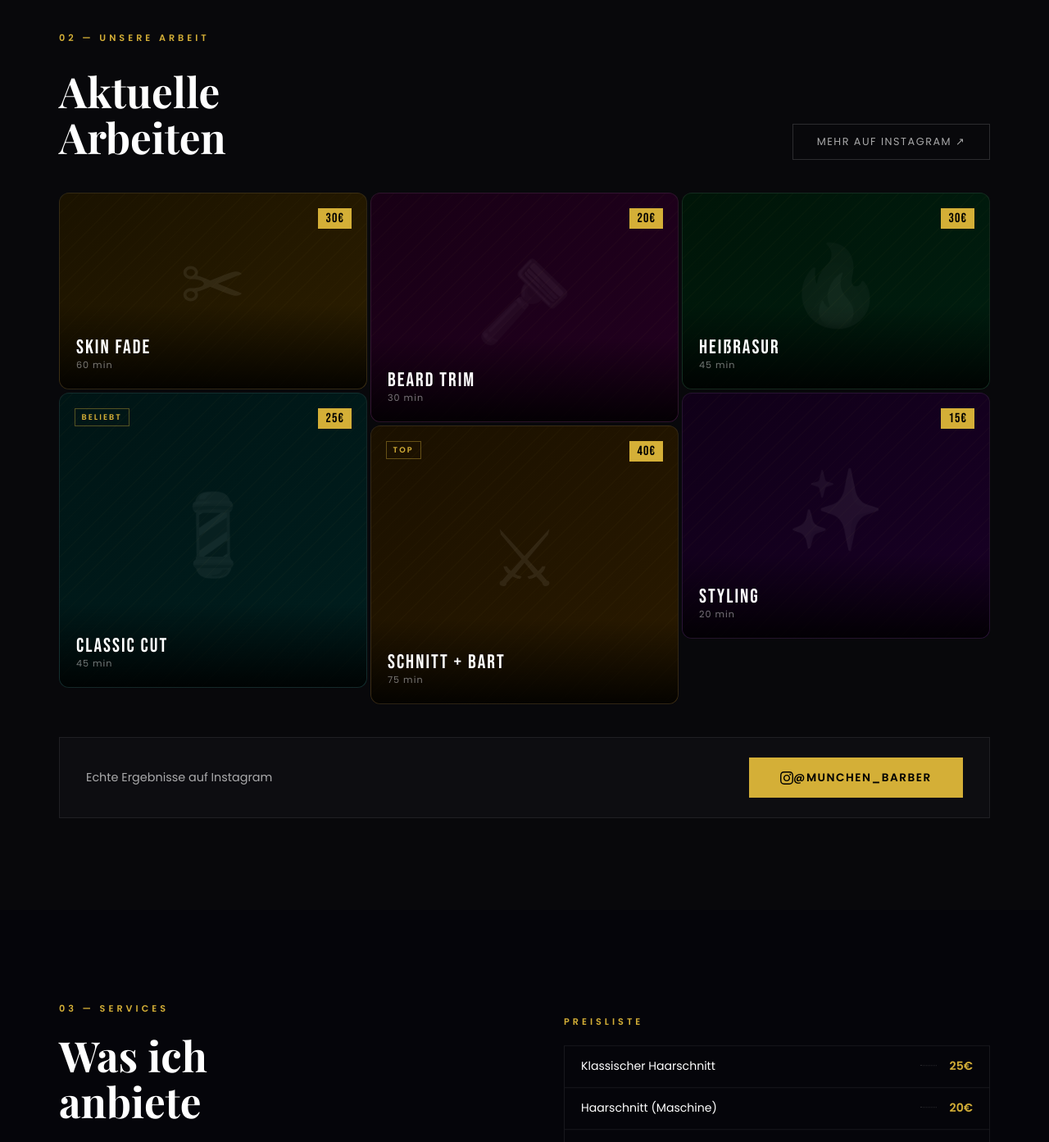
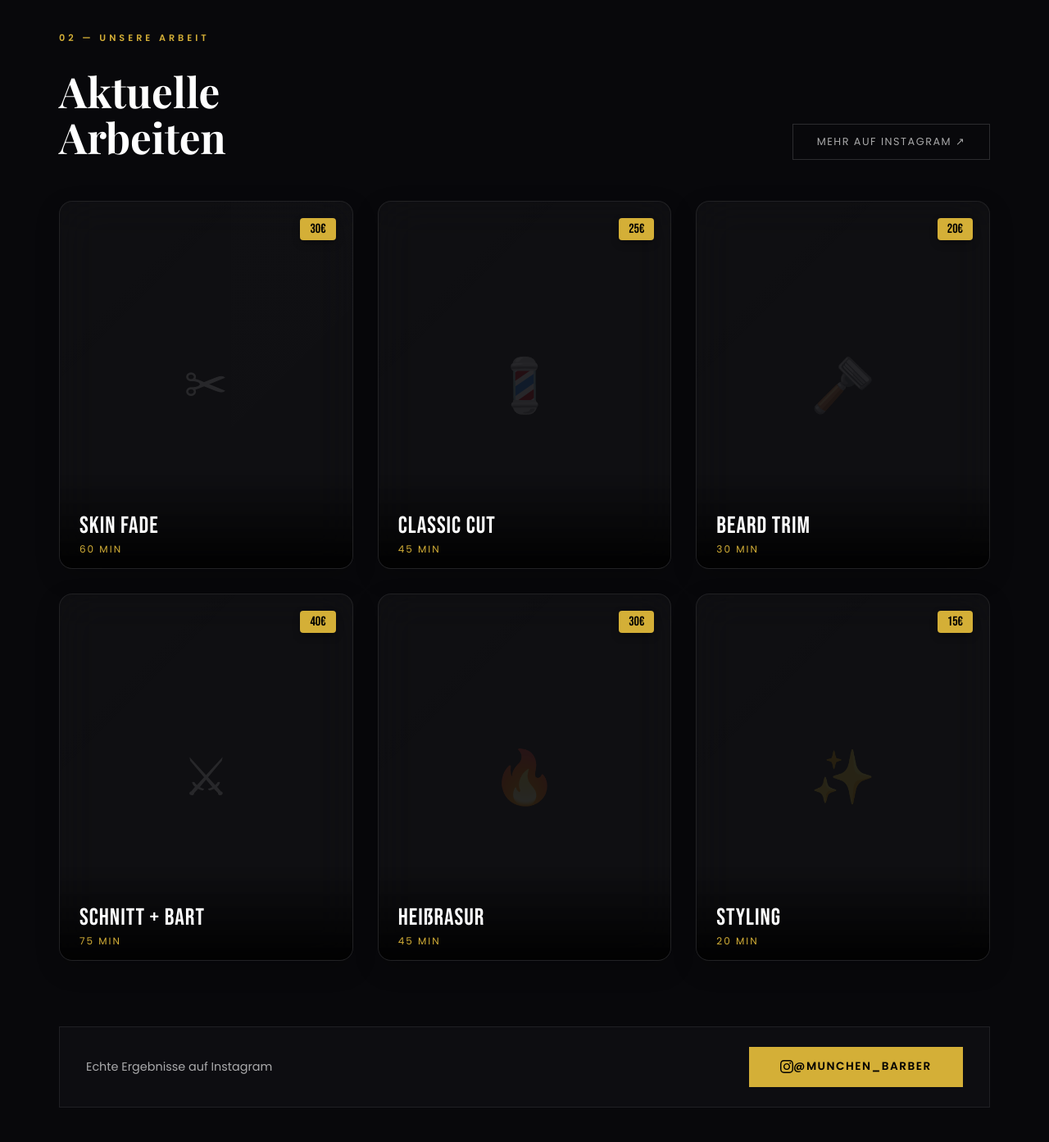
Before and after one commit to Andrey14880707/Telegram_app, a Flask app: page / in a window 1280 px wide. Shown: the part 1760-3153 px from the top of the page at 82% size. Run offline with Flask 3, Linux system fonts and the light colour scheme; data that the repository does not hold is empty; some web fonts are replaced.

```diff
--- a/static/script.js
+++ b/static/script.js
@@ -130,112 +130,84 @@ const numObs = new IntersectionObserver((entries) => {
 }, { threshold: .3 });
 document.querySelectorAll('.about-nums').forEach(el => numObs.observe(el));
 
-// ── Work Carousel ─────────────────────────────────────
-let _carPhotos = [], _carFiltered = [], _carIdx = 0;
+// ── Work Slider (Premium Snap) ──────────────────────
+let _workPhotos = [], _workFiltered = [], _workIdx = 0;
 const CAT_LABELS = {Fade:'✂ Fade',Classic:'💈 Classic',Bart:'🪒 Bart',FullLook:'⚡ Full Look',Sonstiges:'📷 Sonstiges'};
 
-(async function initCarousel() {
+(async function initWork() {
+  const grid = document.getElementById('workGrid');
+  const prev = document.getElementById('workPrev');
+  const next = document.getElementById('workNext');
+  if (!grid) return;
+
   try {
     const res  = await fetch('/api/photos');
     const data = await res.json();
-    if (!data.photos || !data.photos.length) return; // keep fallback grid
-    _carPhotos = data.photos;
+    if (data.photos && data.photos.length) {
+      _workPhotos = data.photos;
+      _workFiltered = data.photos;
+      buildWork();
+    }
+  } catch { /* keep fallbacks */ }
 
-    // Hide fallback grid, show carousel + pills
-    document.getElementById('workGrid').style.display    = 'none';
-    document.getElementById('carouselWrap').style.display = 'block';
-    document.getElementById('workCats').style.display    = 'flex';
+  // Arrows
+  prev?.addEventListener('click', () => {
+    grid.scrollBy({ left: -grid.offsetWidth * 0.8, behavior: 'smooth' });
+  });
+  next?.addEventListener('click', () => {
+    grid.scrollBy({ left: grid.offsetWidth * 0.8, behavior: 'smooth' });
+  });
 
-    // Category pill listeners
+  // Category pills
   document.querySelectorAll('.wcat').forEach(btn => {
     btn.addEventListener('click', () => {
       document.querySelectorAll('.wcat').forEach(b => b.classList.remove('active'));
       btn.classList.add('active');
-        _carFiltered = btn.dataset.cat === 'all' ? _carPhotos : _carPhotos.filter(p => p.category === btn.dataset.cat);
-        _carIdx = 0;
-        buildCarousel();
+      _workFiltered = btn.dataset.cat === 'all' ? _workPhotos : _workPhotos.filter(p => p.category === btn.dataset.cat);
+      buildWork();
     });
   });
 
-    _carFiltered = _carPhotos;
-    buildCarousel();
-    initCarouselDrag();
-  } catch { /* keep placeholders */ }
+  // Track scroll for dots
+  grid.addEventListener('scroll', () => {
+    const idx = Math.round(grid.scrollLeft / (grid.querySelector('.wc')?.offsetWidth || 1));
+    updateWorkDots(idx);
+  }, { passive: true });
 })();
 
-function buildCarousel() {
-  const track = document.getElementById('carTrack');
-  const dots  = document.getElementById('carDots');
-  if (!track) return;
-  track.innerHTML = _carFiltered.map(p => `
-    <div class="car-slide">
+function buildWork() {
+  const grid = document.getElementById('workGrid');
+  const dots = document.getElementById('workDots');
+  if (!grid) return;
+
+  if (_workFiltered.length) {
+    grid.innerHTML = _workFiltered.map((p, i) => `
+      <div class="wc" style="--i:${i}">
         <img src="/uploads/${p.filename}" alt="${p.caption || ''}" loading="lazy">
-      <div class="car-slide-info">
-        <div class="car-slide-cat">${CAT_LABELS[p.category] || p.category}</div>
-        ${p.caption ? `<div class="car-slide-cap">${p.caption}</div>` : ''}
+        <div class="wc-bottom">
+          <span class="wc-t">${p.category}</span>
+          <span class="wc-sub">${p.caption || 'Haircut & Design'}</span>
         </div>
-      <a href="#termin" class="car-slide-book">BUCHEN</a>
+        <a href="#termin" class="wc-overlay">Buchen ↗</a>
       </div>`).join('');
-
-  // Dots — one per slide group
-  const visible  = getVisible();
-  const maxIdx   = Math.max(0, _carFiltered.length - visible);
-  dots.innerHTML = '';
-  for (let i = 0; i <= maxIdx; i++) {
-    const d = document.createElement('button');
-    d.className = 'car-dot' + (i === _carIdx ? ' active' : '');
-    d.onclick   = () => carGoTo(i);
-    dots.appendChild(d);
-  }
-  carGoTo(_carIdx, false);
   }
 
-function getVisible() {
-  const w = window.innerWidth;
-  return w <= 480 ? 1 : w <= 768 ? 2 : 3;
+  // Build dots
+  if (dots) {
+    dots.innerHTML = _workFiltered.map((_, i) => `<div class="w-dot ${i===0?'active':''}" onclick="workTo(${i})"></div>`).join('');
+  }
 }
 
-function carGoTo(idx, animate = true) {
-  const track   = document.getElementById('carTrack');
-  const slides  = track.querySelectorAll('.car-slide');
-  const visible = getVisible();
-  const max     = Math.max(0, slides.length - visible);
-  _carIdx       = Math.max(0, Math.min(idx, max));
-
-  const slideW  = slides[0] ? slides[0].offsetWidth + 8 : 0;
-  track.style.transition = animate ? '' : 'none';
-  track.style.transform  = `translateX(-${_carIdx * slideW}px)`;
-
-  document.querySelectorAll('.car-dot').forEach((d, i) => d.classList.toggle('active', i === _carIdx));
-  document.getElementById('carPrev').disabled = _carIdx === 0;
-  document.getElementById('carNext').disabled = _carIdx >= max;
+function updateWorkDots(idx) {
+  document.querySelectorAll('.w-dot').forEach((d, i) => d.classList.toggle('active', i === idx));
 }
 
-document.getElementById('carPrev')?.addEventListener('click', () => carGoTo(_carIdx - 1));
-document.getElementById('carNext')?.addEventListener('click', () => carGoTo(_carIdx + 1));
-window.addEventListener('resize', () => buildCarousel());
-
-function initCarouselDrag() {
-  const car = document.getElementById('carousel');
-  if (!car) return;
-  let startX = 0, isDragging = false, moved = false;
-  car.addEventListener('pointerdown', e => {
-    startX = e.clientX; isDragging = true; moved = false;
-    car.classList.add('dragging');
-  });
-  car.addEventListener('pointermove', e => {
-    if (!isDragging) return;
-    if (Math.abs(e.clientX - startX) > 6) moved = true;
-  });
-  car.addEventListener('pointerup', e => {
-    if (!isDragging) return;
-    isDragging = false; car.classList.remove('dragging');
-    if (!moved) return;
-    const diff = e.clientX - startX;
-    if (diff < -40) carGoTo(_carIdx + 1);
-    else if (diff > 40) carGoTo(_carIdx - 1);
-  });
-  car.addEventListener('pointercancel', () => { isDragging = false; car.classList.remove('dragging'); });
+function workTo(idx) {
+  const grid = document.getElementById('workGrid');
+  const cards = grid.querySelectorAll('.wc');
+  if (cards[idx]) {
+    cards[idx].scrollIntoView({ behavior: 'smooth', block: 'nearest', inline: 'center' });
+  }
 }
 
 // ── Flatpickr date picker ─────────────────────────────
--- a/static/style.css
+++ b/static/style.css
@@ -38,9 +38,9 @@ body {
 }
 
 .bg-scissors-silhouette {
-  position: fixed; inset: 0; z-index: -3;
+  position: fixed; inset: 0; z-index: -2;
   display: flex; align-items: center; justify-content: center;
-  color: #fff; opacity: 0.7; filter: none;
+  color: #fff; opacity: 0.12; filter: none;
   pointer-events: none; background: transparent;
 }
 .bg-scissors-silhouette svg {
@@ -49,12 +49,12 @@ body {
 
 /* Mobile Visibility Boost */
 @media (max-width: 768px) {
-  .bg-scissors-silhouette { opacity: 1.0; }
+  .bg-scissors-silhouette { opacity: 0.2; }
   .bg-scissors-silhouette svg { width: 85vw; height: 85vw; }
 }
 .bg-frosted-glass {
-  position: fixed; inset: 0; z-index: -2;
-  background: rgba(5, 5, 10, 0.4);
+  position: fixed; inset: 0; z-index: -3;
+  background: #05050a;
   backdrop-filter: blur(25px);
   -webkit-backdrop-filter: blur(25px);
   pointer-events: none;
@@ -507,99 +507,144 @@ em { font-style: italic; color: var(--gold); }
 }
 .work-head-row h2 { margin-top: .5rem; }
 
-/* Grid — desktop: masonry 3 cols */
+.work-container { position: relative; width: 100%; }
+
 .work-grid {
-  columns: 3;
-  column-gap: 4px;
+  display: grid;
+  grid-template-columns: repeat(3, 1fr);
+  gap: 30px;
+  padding: 10px 0;
 }
+
+@media (max-width: 960px) {
+  .work-grid { grid-template-columns: repeat(2, 1fr); gap: 20px; }
+}
+
+@media (max-width: 640px) {
+  .work-grid {
+    display: flex;
+    flex-wrap: nowrap;
+    overflow-x: auto;
+    scroll-snap-type: x mandatory;
+    gap: 20px;
+    padding: 20px 5vw;
+    margin: 0 -5vw;
+    scrollbar-width: none; /* hide scrollbar firefox */
+  }
+  .work-grid::-webkit-scrollbar { display: none; } /* hide scrollbar chrome */
+}
+
+/* Base Card */
 .wc {
-  break-inside: avoid;
-  margin-bottom: 4px;
-  background: var(--g, var(--surface));
-  backdrop-filter: blur(20px);
-  -webkit-backdrop-filter: blur(20px);
-  border: 1px solid var(--border);
-  border-radius: 12px;
   position: relative;
+  background: rgba(255, 255, 255, 0.03);
+  backdrop-filter: blur(25px);
+  -webkit-backdrop-filter: blur(25px);
+  border: 1px solid rgba(255, 255, 255, 0.08);
+  border-radius: 16px;
+  aspect-ratio: 4/5;
   overflow: hidden;
   cursor: pointer;
-  display: block;
-  transition: transform var(--tr), box-shadow var(--tr), border-color var(--tr);
-}
-.wc:hover {
-  transform: scale(1.02);
-  z-index: 10;
-  box-shadow: 0 15px 30px rgba(0,0,0,0.5), 0 0 25px rgba(212,175,55,0.15);
-  border-color: rgba(255,255,255,0.3);
+  transition: all 0.4s cubic-bezier(0.165, 0.84, 0.44, 1);
+  box-shadow: 0 10px 30px rgba(0, 0, 0, 0.2);
 }
 
-/* Heights per position */
-.wc:nth-child(1) { height: 240px; }
-.wc:nth-child(2) { height: 360px; }
-.wc:nth-child(3) { height: 280px; }
-.wc:nth-child(4) { height: 340px; }
-.wc:nth-child(5) { height: 240px; }
-.wc:nth-child(6) { height: 300px; }
+@media (max-width: 640px) {
+  .wc {
+    flex: 0 0 82%;
+    scroll-snap-align: center;
+    aspect-ratio: 4/5;
+    height: auto;
+  }
+}
 
-/* Diagonal stripe pattern */
-.wc-stripe {
-  position: absolute; inset: 0;
-  background: repeating-linear-gradient(
-    -45deg,
-    transparent 0, transparent 12px,
-    rgba(212,175,55,.025) 12px, rgba(212,175,55,.025) 13px
-  );
+.wc:hover {
+  transform: translateY(-8px);
+  background: rgba(255, 255, 255, 0.06);
+  border-color: rgba(212, 175, 55, 0.3);
+  box-shadow: 0 20px 40px rgba(0, 0, 0, 0.4), 0 0 20px rgba(212, 175, 55, 0.1);
 }
-/* Big faded icon */
-.wc-ico-bg {
-  position: absolute;
-  top: 50%; left: 50%;
-  transform: translate(-50%, -55%);
-  font-size: 6rem;
-  opacity: .07;
-  filter: grayscale(1);
-  pointer-events: none;
-  user-select: none;
+
+.wc img {
+  width: 100%; height: 100%;
+  object-fit: cover;
+  transition: transform 0.8s cubic-bezier(0.165, 0.84, 0.44, 1);
 }
-/* Price badge */
+.wc:hover img { transform: scale(1.08); }
+
+.wc-img-placeholder {
+  width: 100%; height: 100%;
+  display: flex; align-items: center; justify-content: center;
+  font-size: 4rem; opacity: 0.1;
+  background: linear-gradient(135deg, rgba(255,255,255,0.05), transparent);
+}
+
+/* Price tag - cleaner */
 .wc-price-tag {
-  position: absolute; top: 1.1rem; right: 1.1rem;
+  position: absolute; top: 1.25rem; right: 1.25rem;
   background: var(--gold);
   color: #000;
   font-family: 'Bebas Neue', sans-serif;
-  font-size: 1rem;
-  letter-spacing: 1px;
-  padding: .2rem .6rem;
+  font-size: 1rem; padding: 0.25rem 0.75rem;
+  border-radius: 4px;
+  box-shadow: 0 4px 10px rgba(0,0,0,0.3);
+  z-index: 2;
 }
-/* "TOP" / "BELIEBT" label */
-.wc-label-top {
-  position: absolute; top: 1.1rem; left: 1.1rem;
-  font-size: .6rem; font-weight: 700;
-  letter-spacing: 2px;
-  color: var(--gold);
-  border: 1px solid rgba(212,175,55,.4);
-  padding: .2rem .5rem;
-}
-/* Bottom info */
+
+/* Bottom info - more sophisticated */
 .wc-bottom {
   position: absolute; bottom: 0; left: 0; right: 0;
-  padding: 2.5rem 1.25rem 1.25rem;
-  background: linear-gradient(transparent, rgba(0,0,0,.88));
-  display: flex; flex-direction: column; gap: .1rem;
+  padding: 3rem 1.5rem 1.5rem;
+  background: linear-gradient(to top, rgba(0,0,0,0.95), transparent);
+  z-index: 2;
+  transform: translateY(10px);
+  transition: transform 0.4s ease;
 }
+.wc:hover .wc-bottom { transform: translateY(0); }
+
 .wc-t {
+  display: block;
   font-family: 'Bebas Neue', sans-serif;
-  font-size: 1.5rem;
-  letter-spacing: 2px;
-  color: var(--white);
-  line-height: 1;
-  transition: color var(--tr);
+  font-size: 1.8rem; letter-spacing: 1px;
+  color: #fff; line-height: 1;
 }
 .wc-sub {
-  font-size: .7rem;
-  color: var(--gray2);
-  letter-spacing: 1px;
+  font-size: 0.75rem; color: var(--gold);
+  text-transform: uppercase; letter-spacing: 2px;
+  margin-top: 4px; display: block;
 }
+
+/* Nav Arrows - minimalist */
+.w-arrow {
+  position: absolute; top: 50%; width: 50px; height: 50px;
+  background: rgba(255, 255, 255, 0.05);
+  backdrop-filter: blur(10px);
+  border: 1px solid rgba(255, 255, 255, 0.1);
+  border-radius: 50%; color: #fff; font-size: 1.5rem;
+  cursor: pointer; z-index: 10; display: flex; align-items: center; justify-content: center;
+  transition: all 0.3s ease; opacity: 0;
+}
+.w-prev { left: -70px; }
+.w-next { right: -70px; }
+.work-container:hover .w-arrow { opacity: 1; }
+.w-arrow:hover { background: var(--gold); color: #000; border-color: var(--gold); }
+
+@media (max-width: 1200px) {
+  .w-arrow { display: none; }
+}
+
+/* Dots */
+.work-dots {
+  display: flex; justify-content: center; gap: 10px; margin-top: 30px;
+}
+.w-dot {
+  width: 8px; height: 8px; border-radius: 50%;
+  background: rgba(255, 255, 255, 0.2);
+  cursor: pointer; transition: all 0.3s ease;
+}
+.w-dot.active { width: 24px; border-radius: 10px; background: var(--gold); }
+
+
 /* Hover overlay */
 .wc-overlay {
   position: absolute; inset: 0;
--- a/templates/index.html
+++ b/templates/index.html
@@ -205,55 +205,52 @@
       <button class="wcat" data-cat="Sonstiges">📷 Mehr</button>
     </div>
 
-    <!-- Carousel (photos) / Fallback grid (placeholders) -->
-    <div class="carousel-wrap" id="carouselWrap" style="display:none">
-      <button class="car-btn car-prev" id="carPrev" aria-label="Zurück">‹</button>
-      <div class="carousel" id="carousel">
-        <div class="carousel-track" id="carTrack"></div>
-      </div>
-      <button class="car-btn car-next" id="carNext" aria-label="Weiter">›</button>
-      <div class="car-dots" id="carDots"></div>
-    </div>
-
-    <!-- Fallback: placeholder cards (shown when no photos) -->
+    <!-- Unified Work Container: Slider on mobile, Grid on desktop -->
+    <div class="work-container reveal">
+      <button class="w-arrow w-prev" id="workPrev" aria-label="Zurück">‹</button>
       <div class="work-grid" id="workGrid">
-      <div class="wc reveal" style="--g:linear-gradient(145deg,#1a1200,#2c1e00)">
-        <div class="wc-stripe"></div><div class="wc-ico-bg">✂</div>
+        <!-- populated by JS from /api/photos or contains fallback below -->
+        <div class="wc" style="--i:0">
+          <div class="wc-img-placeholder">✂</div>
           <div class="wc-price-tag">30€</div>
           <div class="wc-bottom"><span class="wc-t">Skin Fade</span><span class="wc-sub">60 min</span></div>
           <a href="#termin" class="wc-overlay">Buchen ↗</a>
         </div>
-      <div class="wc wc-tall reveal" style="--g:linear-gradient(145deg,#001515,#001e1e)">
-        <div class="wc-stripe"></div><div class="wc-ico-bg">💈</div>
-        <div class="wc-price-tag">25€</div><div class="wc-label-top">BELIEBT</div>
+        <div class="wc" style="--i:1">
+          <div class="wc-img-placeholder">💈</div>
+          <div class="wc-price-tag">25€</div>
           <div class="wc-bottom"><span class="wc-t">Classic Cut</span><span class="wc-sub">45 min</span></div>
           <a href="#termin" class="wc-overlay">Buchen ↗</a>
         </div>
-      <div class="wc reveal" style="--g:linear-gradient(145deg,#180015,#220020)">
-        <div class="wc-stripe"></div><div class="wc-ico-bg">🪒</div>
+        <div class="wc" style="--i:2">
+          <div class="wc-img-placeholder">🪒</div>
           <div class="wc-price-tag">20€</div>
           <div class="wc-bottom"><span class="wc-t">Beard Trim</span><span class="wc-sub">30 min</span></div>
           <a href="#termin" class="wc-overlay">Buchen ↗</a>
         </div>
-      <div class="wc wc-tall reveal" style="--g:linear-gradient(145deg,#1a1000,#2a1a00)">
-        <div class="wc-stripe"></div><div class="wc-ico-bg">⚔</div>
-        <div class="wc-price-tag">40€</div><div class="wc-label-top">TOP</div>
+        <div class="wc" style="--i:3">
+          <div class="wc-img-placeholder">⚔</div>
+          <div class="wc-price-tag">40€</div>
           <div class="wc-bottom"><span class="wc-t">Schnitt + Bart</span><span class="wc-sub">75 min</span></div>
           <a href="#termin" class="wc-overlay">Buchen ↗</a>
         </div>
-      <div class="wc reveal" style="--g:linear-gradient(145deg,#001508,#001e10)">
-        <div class="wc-stripe"></div><div class="wc-ico-bg">🔥</div>
+        <div class="wc" style="--i:4">
+          <div class="wc-img-placeholder">🔥</div>
           <div class="wc-price-tag">30€</div>
           <div class="wc-bottom"><span class="wc-t">Heißrasur</span><span class="wc-sub">45 min</span></div>
           <a href="#termin" class="wc-overlay">Buchen ↗</a>
         </div>
-      <div class="wc reveal" style="--g:linear-gradient(145deg,#100018,#180025)">
-        <div class="wc-stripe"></div><div class="wc-ico-bg">✨</div>
+        <div class="wc" style="--i:5">
+          <div class="wc-img-placeholder">✨</div>
           <div class="wc-price-tag">15€</div>
           <div class="wc-bottom"><span class="wc-t">Styling</span><span class="wc-sub">20 min</span></div>
           <a href="#termin" class="wc-overlay">Buchen ↗</a>
         </div>
       </div>
+      <button class="w-arrow w-next" id="workNext" aria-label="Weiter">›</button>
+    </div>
+
+    <div class="work-dots" id="workDots"></div>
 
     <div class="work-ig-cta reveal">
       <p>Echte Ergebnisse auf Instagram</p>
```
Also changed, not shown: style.css (+5 -5 lines), templates/admin.html (+5 -5 lines), uploads/85f6c9a8837742449a206dd6bc5dc1c2.jpg (added), 4 other files. Lines whose indentation alone changed are shown as unchanged.
